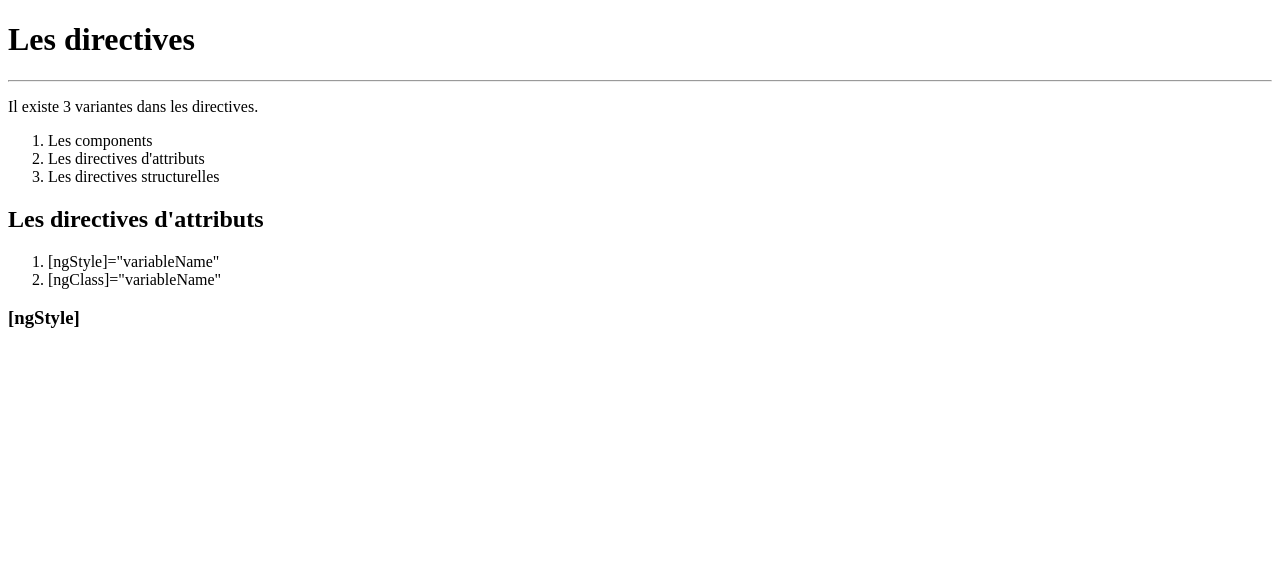
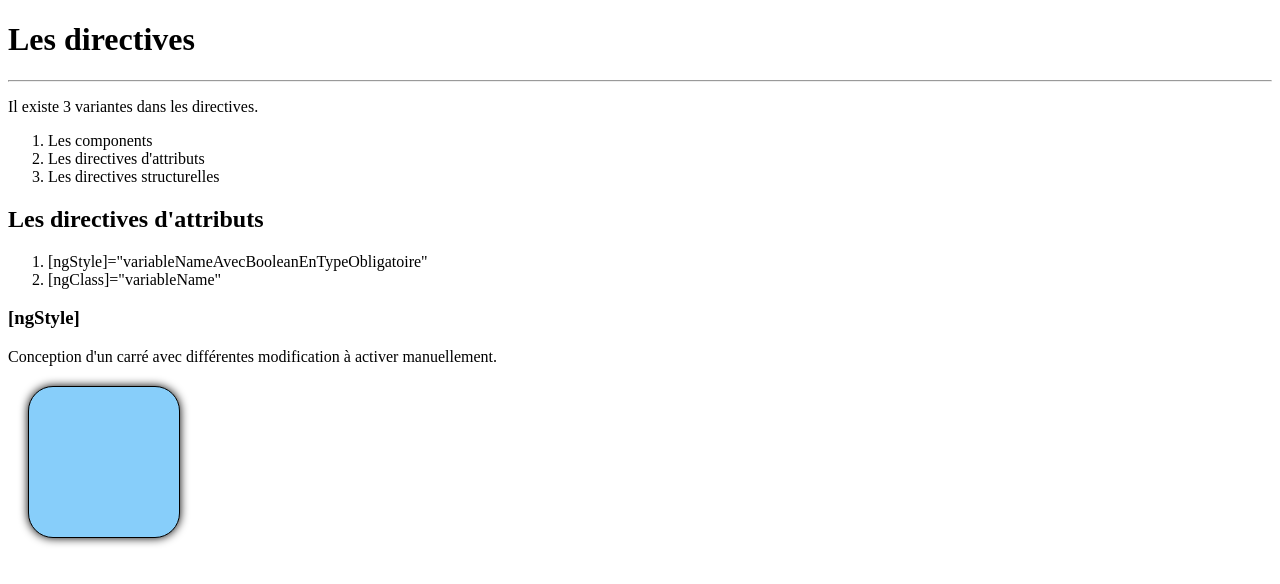
Before and after one commit to Zyrass/dyma-cours-angular, an Angular app in the folder directives/: page / in a window 1280 px wide. Shown: the top 584 px of the page. Built offline with nearby package versions, Linux system fonts and the light colour scheme.

Commit message:
update ngStyle

```diff
--- a/directives/src/app/app.component.html
+++ b/directives/src/app/app.component.html
@@ -9,8 +9,9 @@
 
 <h2>Les directives d'attributs</h2>
 <ol>
-    <li>[ngStyle]="variableName"</li>
+    <li>[ngStyle]="variableNameAvecBooleanEnTypeObligatoire"</li>
     <li>[ngClass]="variableName"</li>
 </ol>
 
-<h3>[ngStyle]</h3>
+<!-- app-ng-style -->
+<app-ng-style></app-ng-style>
--- a/directives/src/app/app.component.ts
+++ b/directives/src/app/app.component.ts
@@ -4,13 +4,7 @@ import { Component } from '@angular/core';
 
   selector: 'app-root',
   templateUrl: './app.component.html',
-  styles: [`
-
-  `]
-
-
+  styles: []
 })
 
-export class AppComponent{
-
-}
+export class AppComponent {}
--- a/directives/src/app/app.module.ts
+++ b/directives/src/app/app.module.ts
@@ -2,11 +2,13 @@ import { BrowserModule } from '@angular/platform-browser';
 import { NgModule } from '@angular/core';
 
 import { AppComponent } from './app.component';
+import { NgStyleComponent } from './ng-style/ng-style.component';
 
 @NgModule({
 
   declarations: [
-    AppComponent
+    AppComponent,
+    NgStyleComponent
   ],
   imports: [
     BrowserModule
--- /dev/null
+++ b/directives/src/app/ng-style/ng-style.component.html
@@ -0,0 +1,4 @@
+<h3>[ngStyle]</h3>
+<p>Conception d'un carré avec différentes modification à activer manuellement.</p>
+
+<div class="carre" [ngStyle]="testModifCarre"></div>
--- /dev/null
+++ b/directives/src/app/ng-style/ng-style.component.ts
@@ -0,0 +1,37 @@
+import { Component, OnInit } from '@angular/core';
+
+@Component({
+  selector: 'app-ng-style',
+  templateUrl: './ng-style.component.html',
+  styles: [`
+  .carre {
+    height: 150px;
+    width: 150px;
+    background-color: lightskyblue;
+    margin: 20px;
+  }
+`]
+
+})
+
+export class NgStyleComponent implements OnInit {
+
+  public testModifCarre: {};
+
+  boxShadow: boolean = true;
+  borderRadius: boolean = true;
+  borderSolid: boolean = true;
+
+  setTestModifCarre() {
+    this.testModifCarre = {
+      "box-shadow" : this.boxShadow ? "0 0 10px black" : "none",
+      "border-radius" : this.borderRadius ? "25px" : "none",
+      "border" : this.borderSolid ? "1px solid black" : "none"
+    }
+  }
+
+  ngOnInit() {
+    this.setTestModifCarre();
+  }
+
+}
```
